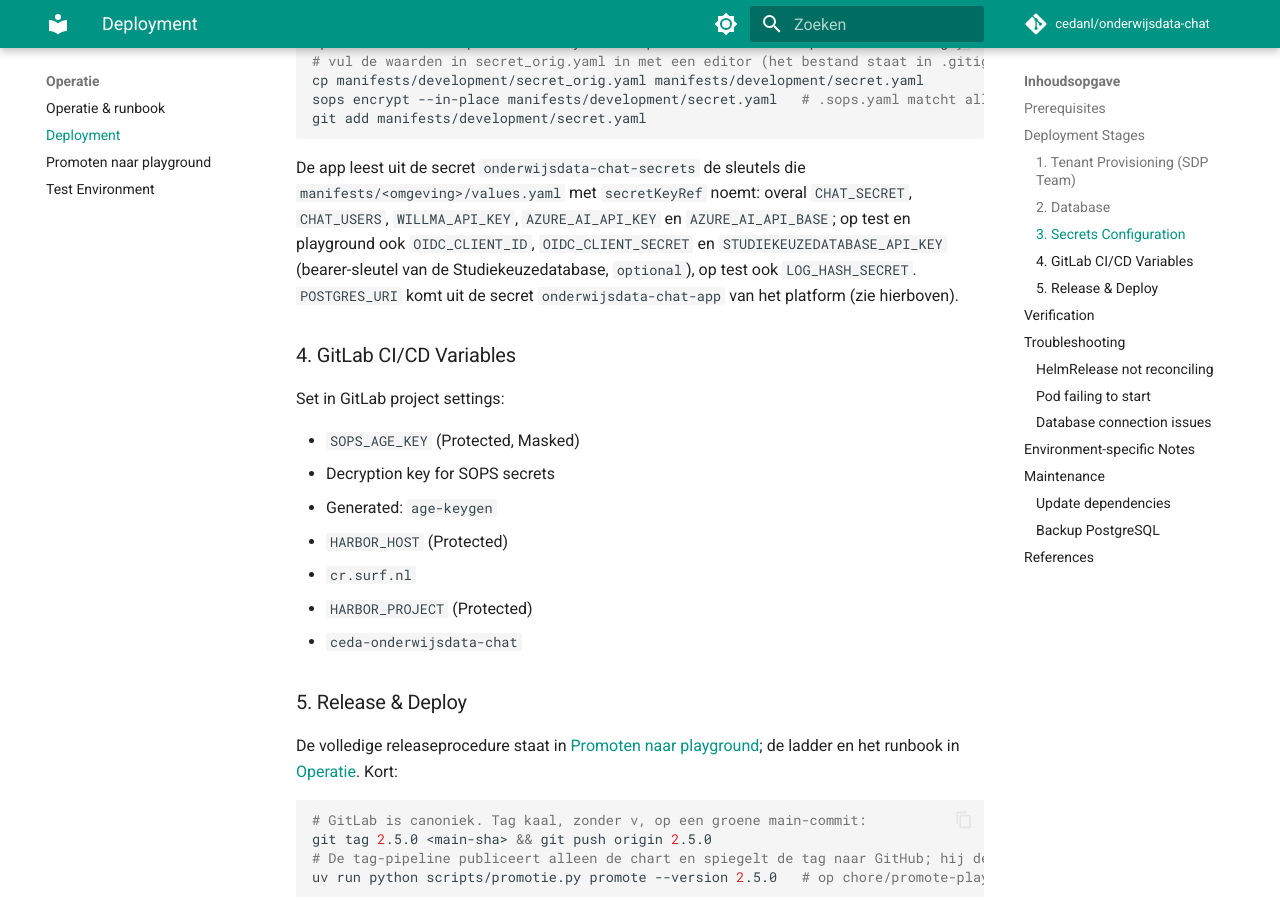
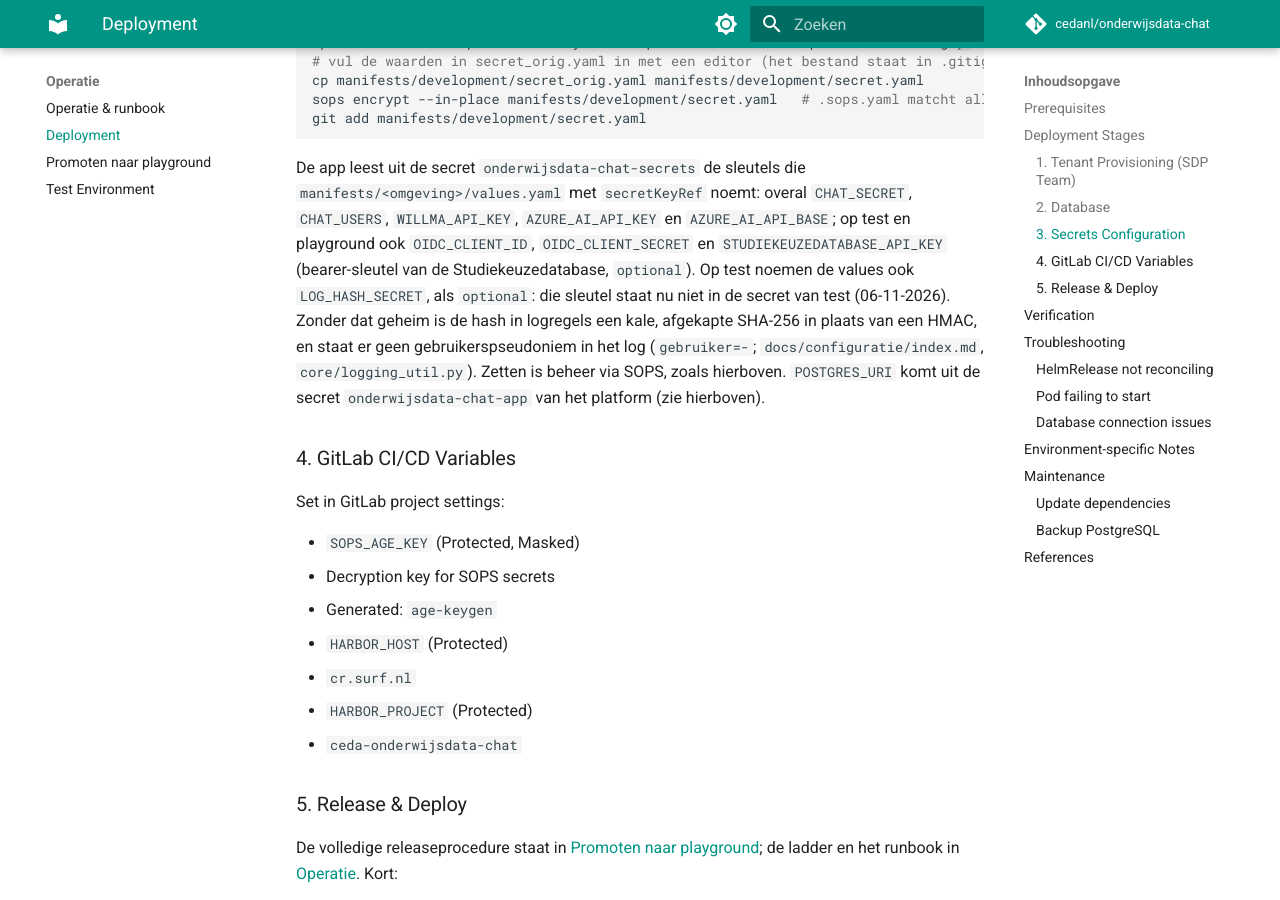
Before and after one commit to cedanl/onderwijsdata-chat, an MkDocs documentation site: the page built from docs/deployment.md, in a window 1280 px wide and 900 px high, scrolled down 1205 px. Built offline with MkDocs 1.6.1 and Material for MkDocs 9.7.7, drawn with Linux system fonts in a browser that asks for light colours; comment, search, counter and statistics services are not loaded.

Commit message:
docs(deployment): LOG_HASH_SECRET staat niet in de secret van test
De values van test noemen LOG_HASH_SECRET als optionele sleutel, maar de secret van test heeft hem niet
(nagegaan op sleutelnamen). docs/deployment.md zei "op test ook LOG_HASH_SECRET". Nu staat er dat de sleutel
optioneel is en nu niet gezet, met het gevolg: een kale, afgekapte SHA-256 in plaats van een HMAC in de logregels en
geen gebruikerspseudoniem. Er komt geen secret bij; zetten is beheer via SOPS.

Refs #972

Co-Authored-By: Claude Opus 5.5 <noreply@anthropic.com>
Claude-Session: https://claude.ai/code/session_01Q6io2NcRYib8GdgGR9FoeG

```diff
--- a/docs/deployment.md
+++ b/docs/deployment.md
@@ -48,7 +48,10 @@ git add manifests/development/secret.yaml
 De app leest uit de secret `onderwijsdata-chat-secrets` de sleutels die `manifests/<omgeving>/values.yaml` met
 `secretKeyRef` noemt: overal `CHAT_SECRET`, `CHAT_USERS`, `WILLMA_API_KEY`, `AZURE_AI_API_KEY` en `AZURE_AI_API_BASE`;
 op test en playground ook `OIDC_CLIENT_ID`, `OIDC_CLIENT_SECRET` en `STUDIEKEUZEDATABASE_API_KEY` (bearer-sleutel van
-de Studiekeuzedatabase, `optional`), op test ook `LOG_HASH_SECRET`. `POSTGRES_URI`
+de Studiekeuzedatabase, `optional`). Op test noemen de values ook `LOG_HASH_SECRET`, als `optional`: die sleutel staat
+nu niet in de secret van test (06-11-2026). Zonder dat geheim is de hash in logregels een kale, afgekapte SHA-256 in
+plaats van een HMAC, en staat er geen gebruikerspseudoniem in het log (`gebruiker=-`; `docs/configuratie/index.md`,
+`core/logging_util.py`). Zetten is beheer via SOPS, zoals hierboven. `POSTGRES_URI`
 komt uit de secret `onderwijsdata-chat-app` van het platform (zie hierboven).
 
 ### 4. GitLab CI/CD Variables
```
